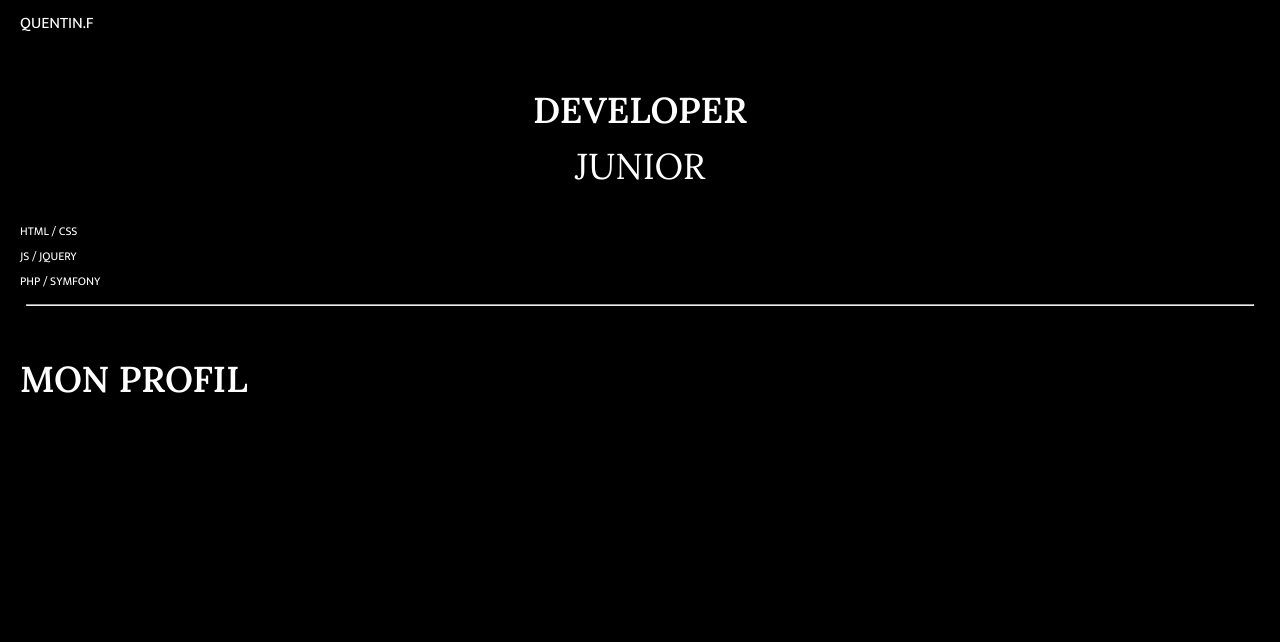
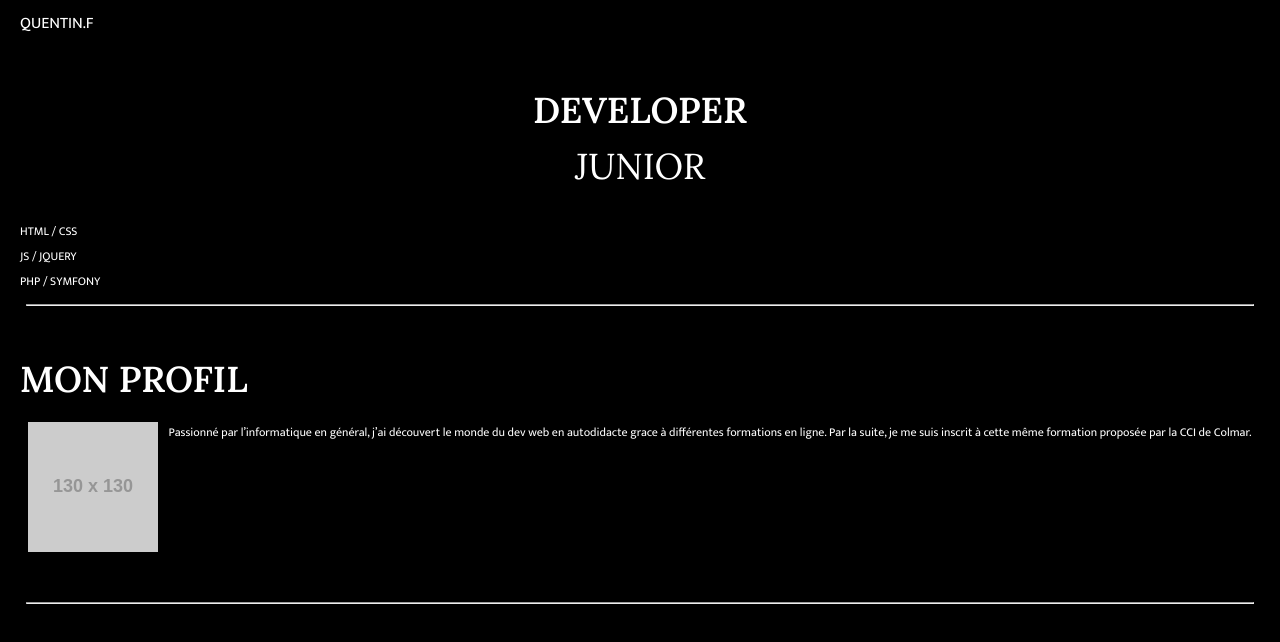
Before and after one commit to LeSapinDeNoel/BlackCV, a plain HTML site: page index.html in a window 1280 px wide. Drawn offline with Linux system fonts and the light colour scheme; placeholder pictures from the web are drawn by us.

Commit message:
Profil finito
Il manque la photo et les animations bien sûr...

```diff
--- a/assets/dart-sass/sass/style.scss
+++ b/assets/dart-sass/sass/style.scss
@@ -91,3 +91,27 @@ p, #header {
         z-index: 0;
     }
 }
+
+#profile {
+
+    margin-bottom: 50px;
+
+    img {
+        width: 130px;
+        height: 130px;
+    }
+
+    div {
+        display: flex;
+        flex-direction: row;
+        justify-content: center;
+        padding: 0 20px;
+        padding-top: 20px;
+    }
+
+    p {
+        font-size: 12px;
+        font-weight: normal;
+        margin-left: 10px;
+    }
+}
--- a/index.html
+++ b/index.html
@@ -36,7 +36,17 @@
     <main>
         <article id="profile">
             <h2>MON PROFIL</h2>
+            <div>
+                <img src="https://fakeimg.pl/130x130/">
+                <p>Passionné par l’informatique en général,
+                    j’ai découvert le monde du dev web
+                    en autodidacte grace à différentes
+                    formations en ligne.
+                    Par la suite,  je me suis inscrit à cette même formation proposée par la CCI de Colmar.
+                </p>
+            </div>
         </article>
+        <hr>
     </main>
 
 </body>
```
Also changed, not shown: assets/style.css, 1 other file.
